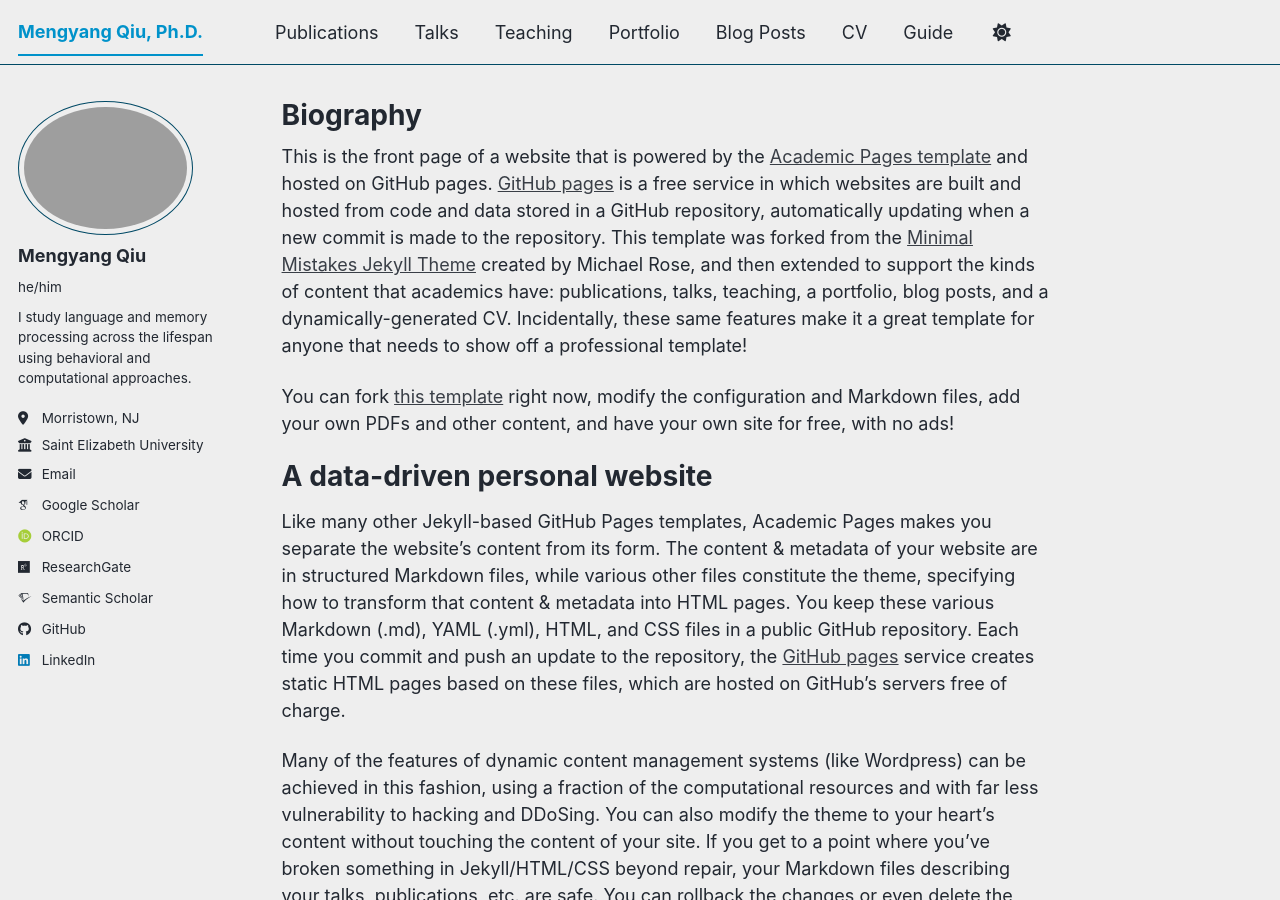
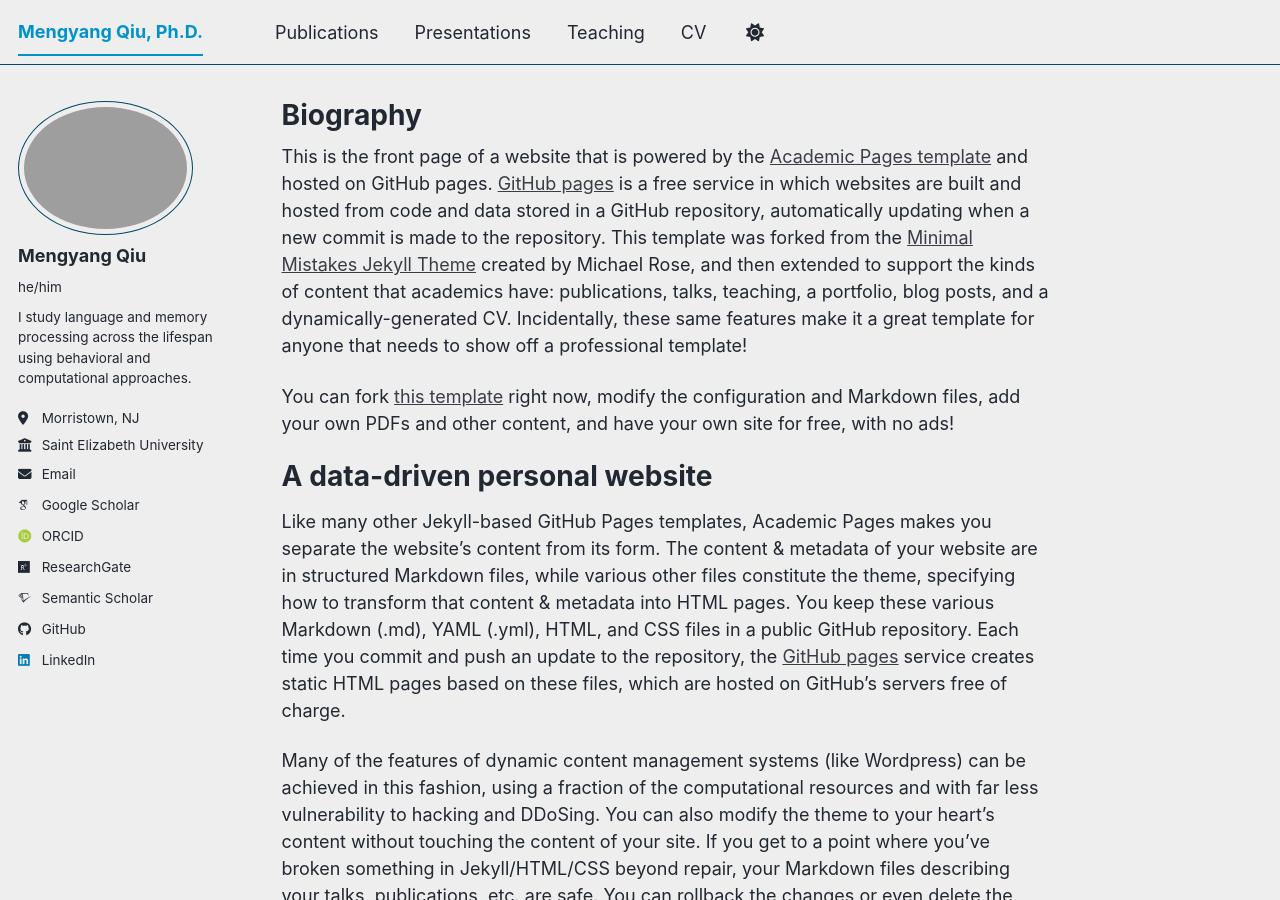
Before and after one commit to mengyangq/academicpages, a Jekyll site: the page built from _pages/about.md, in a window 1280 px wide and 900 px high. Built offline with Jekyll 4.4.1, drawn with Linux system fonts in a browser that asks for light colours; some web fonts are replaced; a script bundle is joined from its source files by our own code; library files that are not in the unit come from our copies.

Commit message:
Update navigation.yml

```diff
--- a/_data/navigation.yml
+++ b/_data/navigation.yml
@@ -11,17 +11,17 @@
   - title: "Publications"
     url: /publications/
 
-  - title: "Talks"
-    url: /talks/
+  - title: "Presentations"
+    url: /presentations/
 
   - title: "Teaching"
     url: /teaching/
 
-  - title: "Portfolio"
-    url: /portfolio/
+  #- title: "Portfolio"
+  #  url: /portfolio/
 
-  - title: "Blog Posts"
-    url: /year-archive/
+  #- title: "Blog Posts"
+  # url: /year-archive/
 
   - title: "CV"
     url: /cv/
@@ -29,5 +29,5 @@
   # - title: "CV"
   #   url: /cv-json/
 
-  - title: "Guide"
-    url: /markdown/
+  #- title: "Guide"
+  #  url: /markdown/
```
